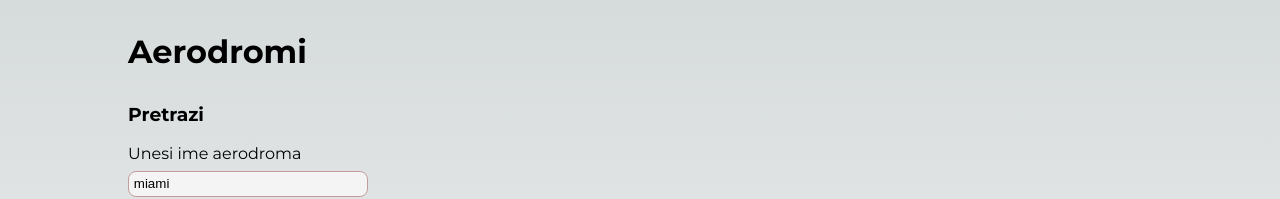
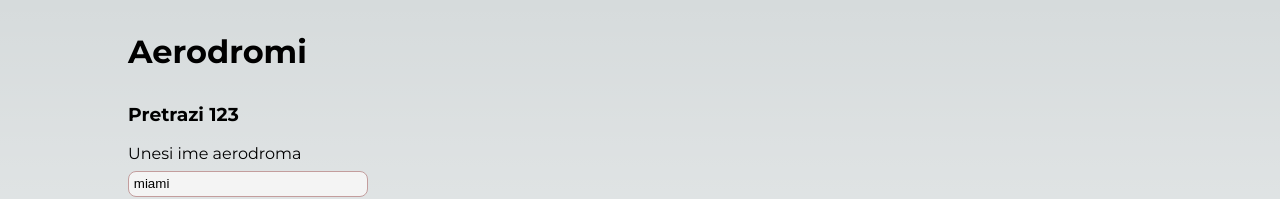
Before and after one commit to designbyheart/semos-javascript-academy, a Next.js app: page /airports in a window 1280 px wide. Shown: the top 199 px of the page. Built offline with nearby package versions, Linux system fonts and the light colour scheme.

Commit message:
Dodat naslov

```diff
--- a/src/app/airports/page.js
+++ b/src/app/airports/page.js
@@ -54,7 +54,7 @@ const AirportsPage = () => {
     <div className="airports-page-container">
       <h1>Aerodromi</h1>
       <div className="form-container">
-        <h3>Pretrazi</h3>
+        <h3>Pretrazi 123</h3>
         <label>Unesi ime aerodroma</label>
         <input
           type="text"
```
